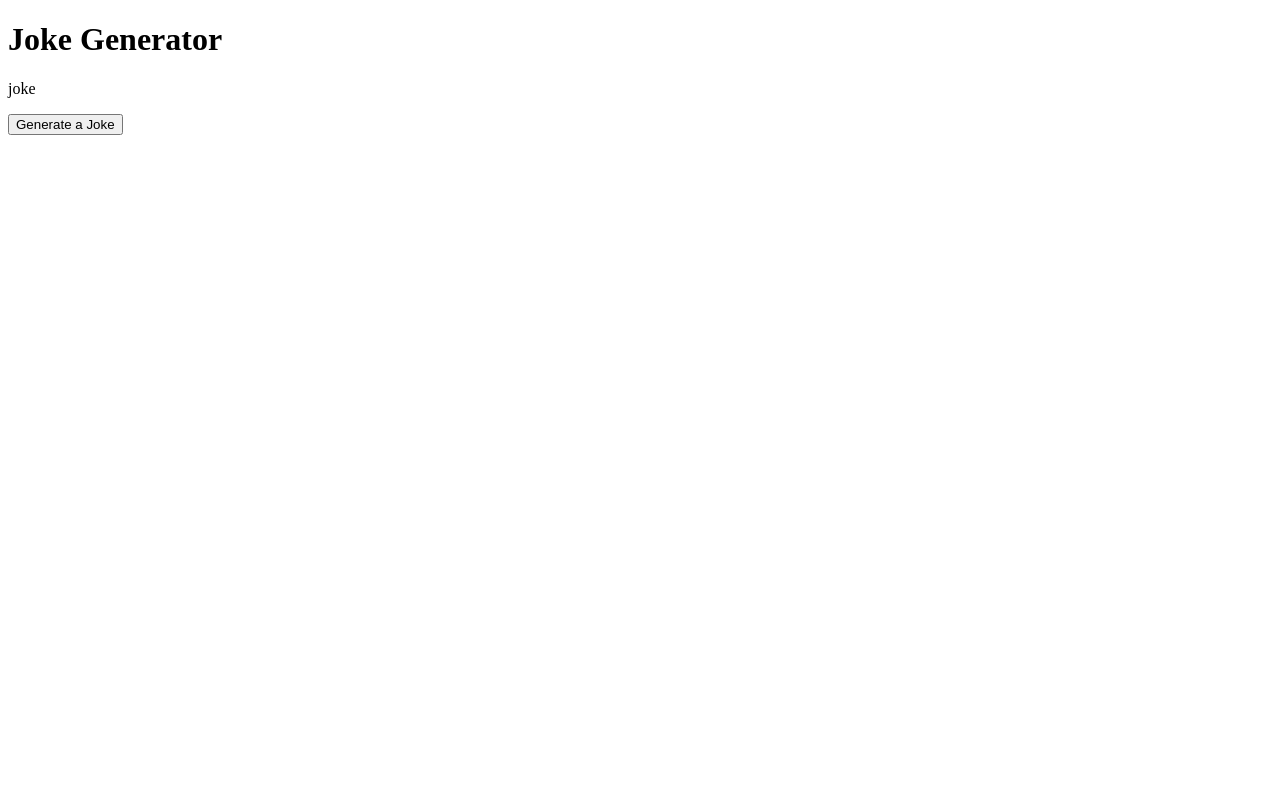
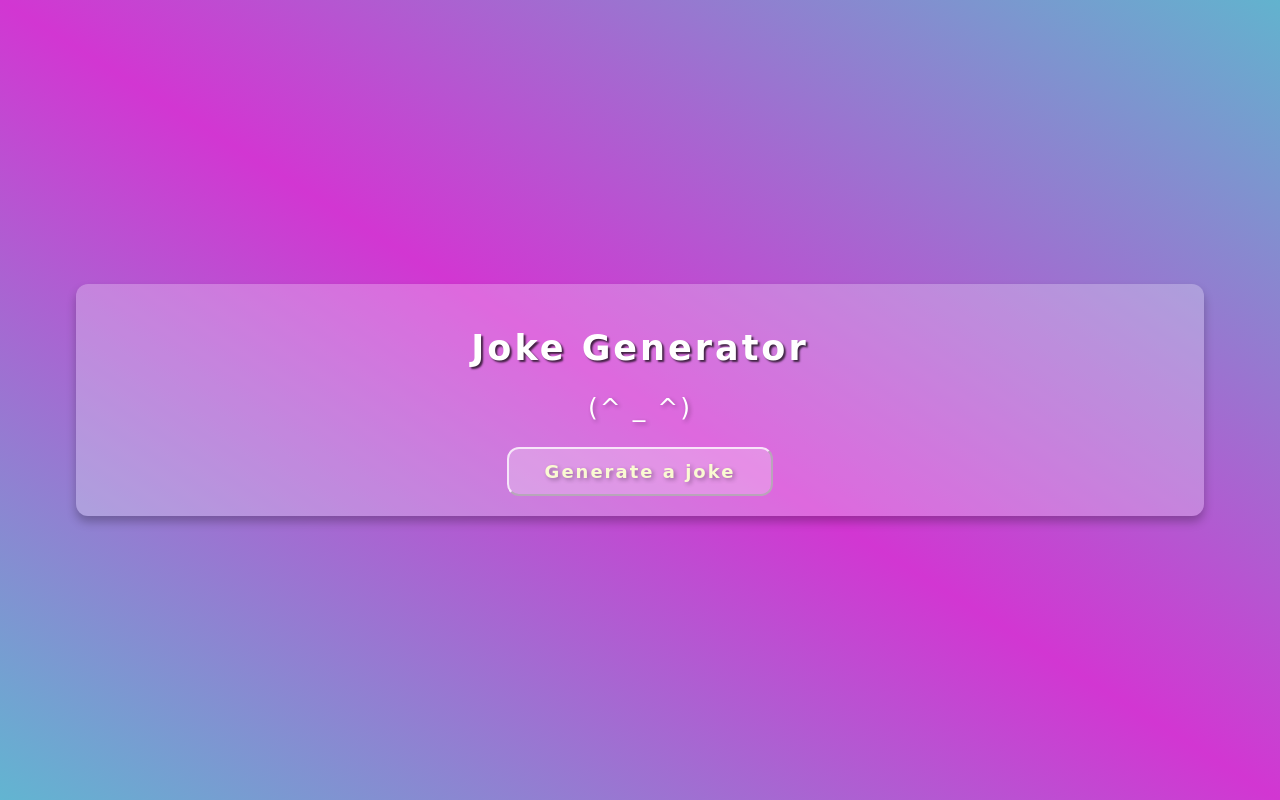
Before and after one commit to NikChhillar/Joke-Generator, a plain HTML site: page index.html in a window 1280 px wide. Drawn offline with Linux system fonts and the light colour scheme.

Commit message:
final commit

```diff
--- a/index.html
+++ b/index.html
@@ -10,8 +10,8 @@
   <body>
     <div class="con">
       <h1 class="head">Joke Generator</h1>
-      <p class="joke" id="joke">joke</p>
-      <button class="btn" id="btn">Generate a Joke</button>
+      <p class="joke" id="joke">(^ _ ^)</p>
+      <button class="btn" id="btn">Generate a joke</button>
     </div>
     <script src="index.js"></script>
   </body>
--- a/index.js
+++ b/index.js
@@ -0,0 +1,28 @@
+const btn = document.getElementById("btn");
+const jokeEl = document.getElementById("joke");
+
+const APIKEY = "foOjViYRLmeDp8prN3FqLg==K6EHzwakspHrYLfb";
+const apiURL = "https://api.api-ninjas.com/v1/dadjokes?limit=1";
+
+const options = {
+    method: "GET",
+    headers: {
+        "X-Api-Key": APIKEY,
+    }
+}
+
+
+
+
+btn.addEventListener("click", getJokes);
+
+async function getJokes() {
+    jokeEl.innerText = "Please Wait....";
+    btn.disabled = true;
+    btn.innerText = "Loading....";
+    const response = await fetch(apiURL, options);
+    const data = await response.json();
+    jokeEl.innerText = data[0].joke;
+    btn.disabled = false;
+    btn.innerText = "Generate a joke";
+}
--- a/style.css
+++ b/style.css
@@ -0,0 +1,54 @@
+body{
+    margin: 0;
+    min-height: 100vh;
+    align-items: center;
+    display: flex;
+    justify-content: center;
+    font-family: cursive;
+    background: linear-gradient(to left bottom, rgb(98, 179, 206),rgb(210, 54, 210),rgb(98, 181, 209));
+}
+
+.con{
+    text-align: center;
+    background-color: rgba(255, 255, 255, .25);
+    padding: 20px;
+    box-shadow: 0 6px 10px rgba(0, 0, 0, .25);
+    border-radius: 12px;
+    width: 85%;
+    color: white;
+
+}
+
+.head{
+    font-size: 35px;
+    letter-spacing: 3px;
+    text-shadow: 2px 2px 2px rgba(0, 0, 0, .7);
+}
+
+.joke{
+    font-size: 25px;
+    letter-spacing: 2px;
+    font-weight: 500;
+    text-shadow: 2px 2px 4px rgba(0, 0, 0, .3);
+}
+
+.btn{
+    font-weight: 700;
+    font-size: 18px;
+    cursor: pointer;
+    border-radius: 12px;
+    color: lightgoldenrodyellow;
+    letter-spacing: 2px;
+    font-family: cursive;
+    text-shadow: 2px 2px 4px rgba(0, 0, 0, .3);
+    padding: 12px 36px;
+    background-color: rgba(255, 255, 255, .25);
+    border-color: rgba(255, 255, 255, .75);
+}
+
+.btn:hover{
+    color: rgb(227, 227, 186);
+    opacity: .6;
+    box-shadow: 0 4px 4px rgba(0, 0, 0, .3);
+    transition: all 500ms ease;
+}
```
